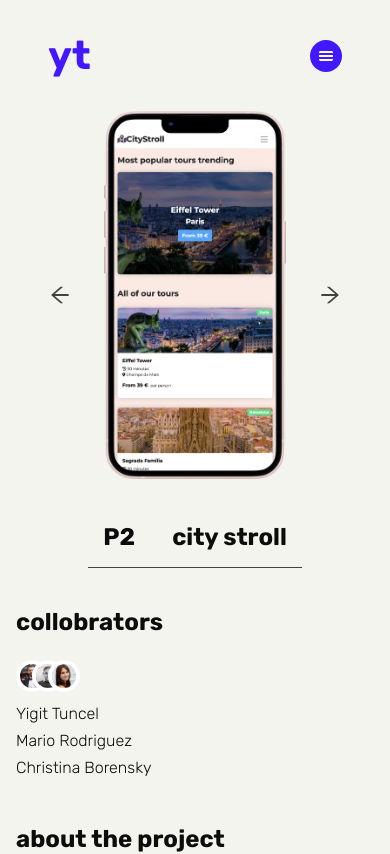
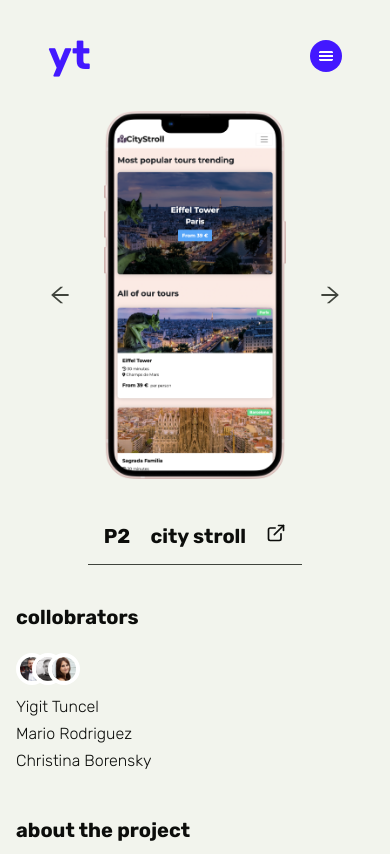
Before and after one commit to yigittuncel/website, a React (Create React App) app: page /projects/city-stroll in a window 390 px wide. Shown: the top 854 px of the page. Built offline with nearby package versions, Linux system fonts and the light colour scheme.

Commit message:
project detail page link to websites and responsivenes updated

```diff
--- a/public/index.html
+++ b/public/index.html
@@ -7,7 +7,6 @@
     <meta name="theme-color" content="#000000" />
     <meta
       name="description"
-      property="og:description"
       content="Hi everyone, this is my personal website. You can take a look at my projects and see how you contact to me."
     />
     <meta name="image" property="og:image" content="%PUBLIC_URL%/image.png" />
--- a/src/components/ProjectItem.js
+++ b/src/components/ProjectItem.js
@@ -3,7 +3,8 @@ import classes from "./ProjectItem.module.css";
 import ProjectItemInfos from "./ProjectItemInfos";
 import {AiOutlineArrowLeft} from 'react-icons/ai'
 import {AiOutlineArrowRight} from 'react-icons/ai'
-import Helmet from 'react-helmet'
+
+import {FiExternalLink} from 'react-icons/fi'
 
 const ProjectItem = (props) => {
   if (!props.project) {
@@ -14,22 +15,17 @@ const ProjectItem = (props) => {
   return (
     <>
       <div className={classes.project}>
-      <Helmet>
-        <title>{project.title}</title>
-        <meta
-          name="description"
-          content={project.description}
-        />
-      </Helmet>
         <div className={classes.images}>
           <NavLink to={project.previous}><AiOutlineArrowLeft className={classes.arrow} /></NavLink>
-          <a href={project.projectUrl}>
+          <a href={project.projectUrl} target="_blank" rel="noreferrer noopener">
             <img className={classes.desktop} src={`${project.images[0]}`} alt={project.title}></img>
             <img className={classes.mobile} src={`${project.images[1]}`} alt={project.title}></img>
           </a>
           <NavLink to={project.next}><AiOutlineArrowRight className={classes.arrow} /></NavLink>
         </div>
-        <h3 className={classes.projectTitle}>{project.id.toUpperCase()} <span>{project.title}</span></h3>
+        <a href={project.projectUrl} target="_blank" rel="noreferrer noopener">
+          <h3 className={classes.projectTitle}>{project.id.toUpperCase()} <span>{project.title}</span> <FiExternalLink /> </h3>
+         </a>
         <div className={classes.line}></div>
         <ProjectItemInfos project={project}/>
       </div>
--- a/src/components/ProjectItem.module.css
+++ b/src/components/ProjectItem.module.css
@@ -10,12 +10,17 @@
   align-self: center;
 }
 
-.project h3 {
+.project a {
+  margin: 0 auto;
+  text-decoration: none;
+}
+
+.projectTitle {
   font-size: 1.5rem;
 }
 
-.project h3 span {
-  margin-left: 2rem;
+.projectTitle span {
+  margin: 0 1rem;
 }
 
 .arrow {
@@ -33,7 +38,6 @@
   align-self: center;
 }
 
-
 .images {
   margin-top: 2rem;
   display: flex;
@@ -47,7 +51,7 @@
 .mobile {
   width: 16%;
   position: absolute;
-  top: 5rem;
+  top: 4rem;
   right: 9rem;
   animation: .5s ease-out 0s 1 slideInFromLeft;
   transition: all .5s;
@@ -92,6 +96,20 @@
   .projectTitle {
     margin: 2.5rem 0;
   }
+
+  .mobile {
+    width: 14%;
+    top: 4rem;
+    right: 10rem;
+  }
+}
+
+@media (max-width: 992px) {
+  .mobile {
+    width: 14%;
+    top: 3rem;
+    right: 9rem;
+  }
 }
 
 @media (max-width: 768px) {
@@ -114,4 +132,12 @@
   .arrow {
     font-size: 1.5rem;
   }
+
+  .projectTitle {
+    font-size: 1.25rem;
+  }
+
+  .projectTitle span {
+    margin: 0 1rem;
+  }
 }
--- a/src/components/ProjectItemInfos.module.css
+++ b/src/components/ProjectItemInfos.module.css
@@ -40,8 +40,6 @@
   margin-right: -1rem;
 }
 
-
-
 .tech-stacks {
   display: flex;
   flex-wrap: wrap;
@@ -69,3 +67,9 @@
     grid-template-columns: 1fr;
   }
 }
+
+@media (max-width: 576px ) {
+  .title {
+    font-size: 1.25rem;
+  }
+}
--- a/src/pages/About.js
+++ b/src/pages/About.js
@@ -2,15 +2,10 @@ import classes from "./About.module.css";
 import photo from "../assets/1564914639910.jpeg";
 import { MdOutlineKeyboardArrowLeft } from "react-icons/md";
 import { MdOutlineKeyboardArrowRight } from "react-icons/md";
-import Helmet from "react-helmet";
 
 const About = () => {
   return (
     <div className={classes.about}>
-      <Helmet>
-        <title>About page</title>
-        <meta name="description" content="It is about me, design and development." />
-      </Helmet>
       <div className={classes["about-section"]}>
         <div className={classes.design}>
           <h3>design</h3>
--- a/src/pages/Contact.js
+++ b/src/pages/Contact.js
@@ -1,17 +1,9 @@
 import ButtonText from "../components/UI/ButtonText";
 import classes from "./Contact.module.css";
-import Helmet from "react-helmet";
 
 const Contact = () => {
   return (
     <div className={classes.contact}>
-      <Helmet>
-        <title>Contact page</title>
-        <meta
-          name="description"
-          content="You can find the contact informations on this page."
-        />
-      </Helmet>
       <h1>Get in touch</h1>
       <p className={classes.paragraph}>
         Do you wanna say hi or have any questions or feedbacks about my
--- a/src/pages/Home.js
+++ b/src/pages/Home.js
@@ -4,19 +4,11 @@ import {AiOutlineFire} from 'react-icons/ai'
 import ButtonOutlined from '../components/UI/ButtonOutlined';
 import {BiRightArrowAlt} from 'react-icons/bi'
 import {BiDownArrow} from 'react-icons/bi'
-import Helmet from 'react-helmet';
 
 const Home = () => {
   return (
     <>
     <div className={classes.home}>
-      <Helmet>
-        <title>Yigit Tuncel</title>
-        <meta
-          name="description"
-          content="Hi everyone, this is my personal website. You can take a look at my projects and see how you contact to me."
-        />
-      </Helmet>
       <div className={classes.developer}>
         <h1>Hey, I am Yigit</h1>
         <p className={classes.paragraph}>the <span>front-end developer</span> you are looking for</p>
--- a/src/pages/ProjectDetail.js
+++ b/src/pages/ProjectDetail.js
@@ -73,7 +73,7 @@ const projects = [
       "react",
       "javascript",
       "react-router-dom",
-      "Multi-Page SPA",
+      "single-page-application",
       "html",
       "css",
       "firebase",
--- a/src/pages/Projects.js
+++ b/src/pages/Projects.js
@@ -1,6 +1,5 @@
 import { NavLink } from "react-router-dom";
 import classes from "./Projects.module.css";
-import Helmet from "react-helmet";
 
 const projects = [
   {
@@ -23,13 +22,6 @@ const projects = [
 const Projects = () => {
   return (
     <div className={classes.projects}>
-      <Helmet>
-        <title>Project Page</title>
-        <meta
-          name="description"
-          content="It is the showcase of my selected projects."
-        />
-      </Helmet>
       <ul>
         {projects.map(project => (
           <li key={project.id}>
```
